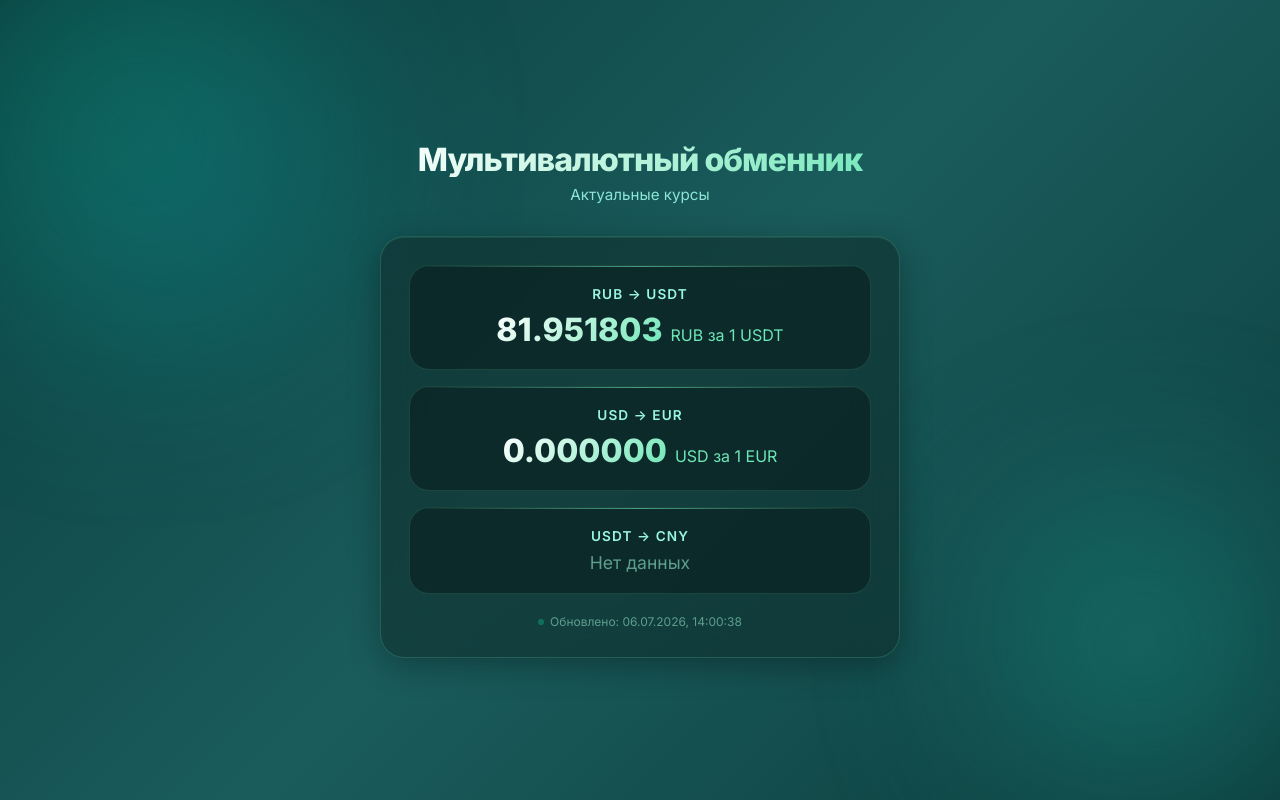
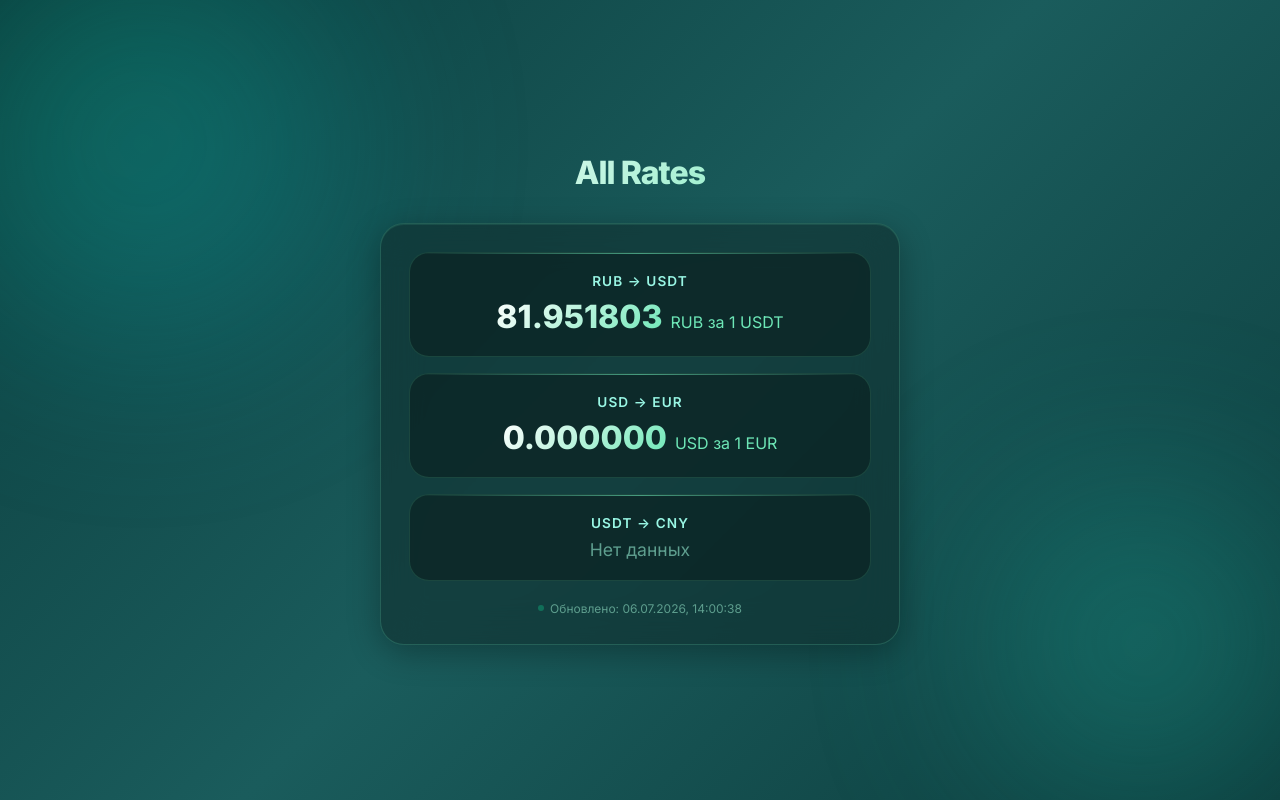
Before and after one commit to DanielS96/dgrates, a plain HTML site: page index.html in a window 1280 px wide. Drawn offline with Linux system fonts and the light colour scheme.

Commit message:
Update index.html

```diff
--- a/index.html
+++ b/index.html
@@ -3,7 +3,7 @@
 <head>
     <meta charset="UTF-8" />
     <meta name="viewport" content="width=device-width, initial-scale=1.0, maximum-scale=1.0, user-scalable=yes, viewport-fit=cover" />
-    <title>Мультивалютный обменник</title>
+    <title>All Rates</title>
     <link rel="preconnect" href="https://fonts.googleapis.com">
     <link rel="preconnect" href="https://fonts.gstatic.com" crossorigin>
     <link href="https://fonts.googleapis.com/css2?family=Inter:wght@400;600;700;800&display=swap" rel="stylesheet">
@@ -230,8 +230,8 @@
 <body>
     <div class="container">
         <div class="header">
-            <h1>Мультивалютный обменник</h1>
-            <div class="subtitle">Актуальные курсы</div>
+            <h1>All Rates</h1>
+            <div class="subtitle"></div>
         </div>
 
         <div class="card">
```
